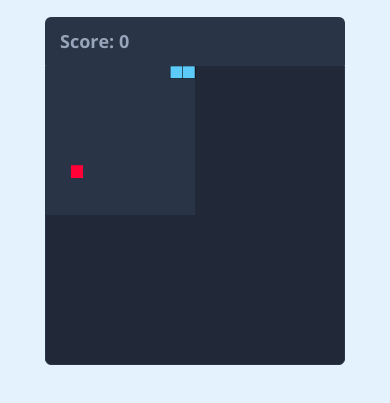
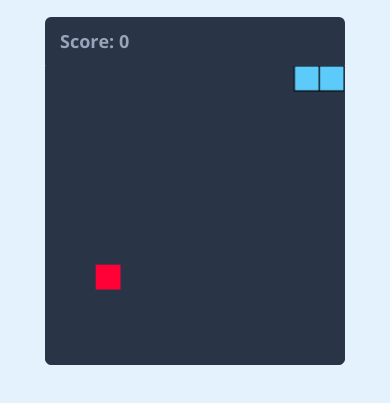
Before and after one commit to AndriiSalohub/snake-game, a website built with Vite: page index.html in a window 390 px wide. Shown: the part 63-466 px from the top of the page. Built offline with nearby package versions, Linux system fonts and the light colour scheme.

Commit message:
fixed bug with the size of gameboard on small screens

```diff
--- a/index.html
+++ b/index.html
@@ -16,7 +16,7 @@
             <div class="game-info">
                 <h2 class="current-score" id="score">Score: 0</h2>
             </div>
-            <canvas class="game-board" height="600" width="600"></canvas>
+            <canvas class="game-board"></canvas>
         </main>
         <script type="module" src="js/script.js"></script>
     </body>
--- a/js/script.js
+++ b/js/script.js
@@ -1,8 +1,8 @@
 document.addEventListener("DOMContentLoaded", () => {
     const board = document.querySelector(".game-board");
     const context = board.getContext("2d");
-    const boardHeight = board.offsetHeight;
-    const boardWidth = board.offsetWidth;
+    let boardHeight = 600; // Начальные размеры
+    let boardWidth = 600;
 
     const scoreText = document.querySelector("#score");
 
@@ -28,7 +28,15 @@ document.addEventListener("DOMContentLoaded", () => {
         },
     ];
 
+    function setBoardSize() {
+        boardHeight = board.offsetHeight;
+        boardWidth = board.offsetWidth;
+        board.height = boardHeight;
+        board.width = boardWidth;
+    }
+
     function startGame() {
+        setBoardSize();
         running = true;
         clearBoard();
         drawSnake();
@@ -38,27 +46,25 @@ document.addEventListener("DOMContentLoaded", () => {
 
     startGame();
 
+    window.addEventListener("resize", setBoardSize);
+
     window.addEventListener("keydown", (e) => changeDirection(e));
 
     function changeDirection(e) {
         switch (true) {
             case e.keyCode === 37 && !(xVelocity === unitSize):
-                currentDirection = "left";
                 xVelocity = -unitSize;
                 yVelocity = 0;
                 break;
             case e.keyCode === 38 && !(yVelocity === unitSize):
-                currentDirection = "up";
                 xVelocity = 0;
                 yVelocity = -unitSize;
                 break;
             case e.keyCode === 39 && !(xVelocity === -unitSize):
-                currentDirection = "right";
                 xVelocity = unitSize;
                 yVelocity = 0;
                 break;
             case e.keyCode === 40 && !(yVelocity === -unitSize):
-                currentDirection = "down";
                 xVelocity = 0;
                 yVelocity = unitSize;
                 break;
@@ -133,7 +139,7 @@ document.addEventListener("DOMContentLoaded", () => {
                 drawSnake();
                 gameOver();
                 tick();
-            }, 75);
+            }, 100);
         } else {
         }
     }
```
